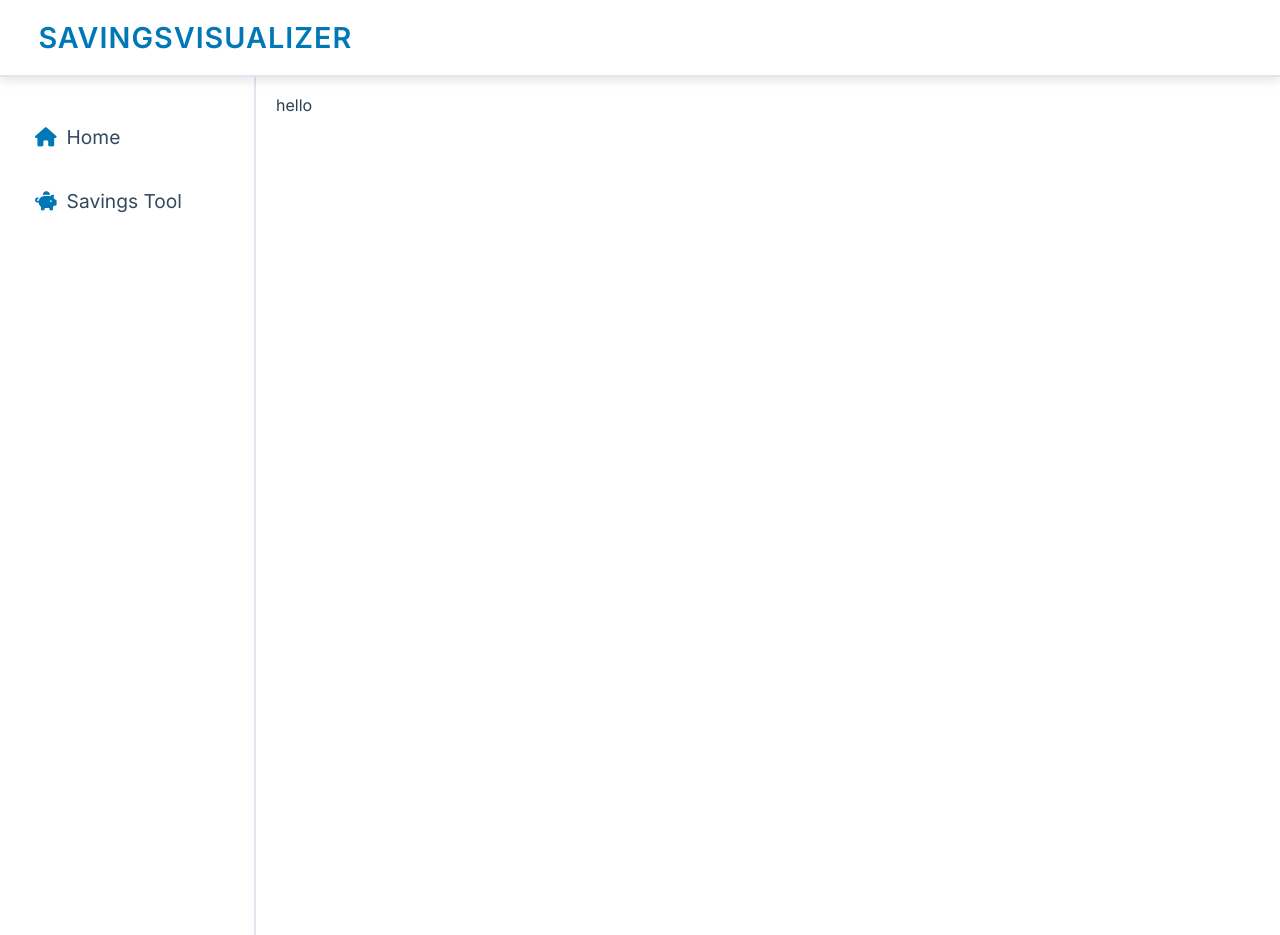
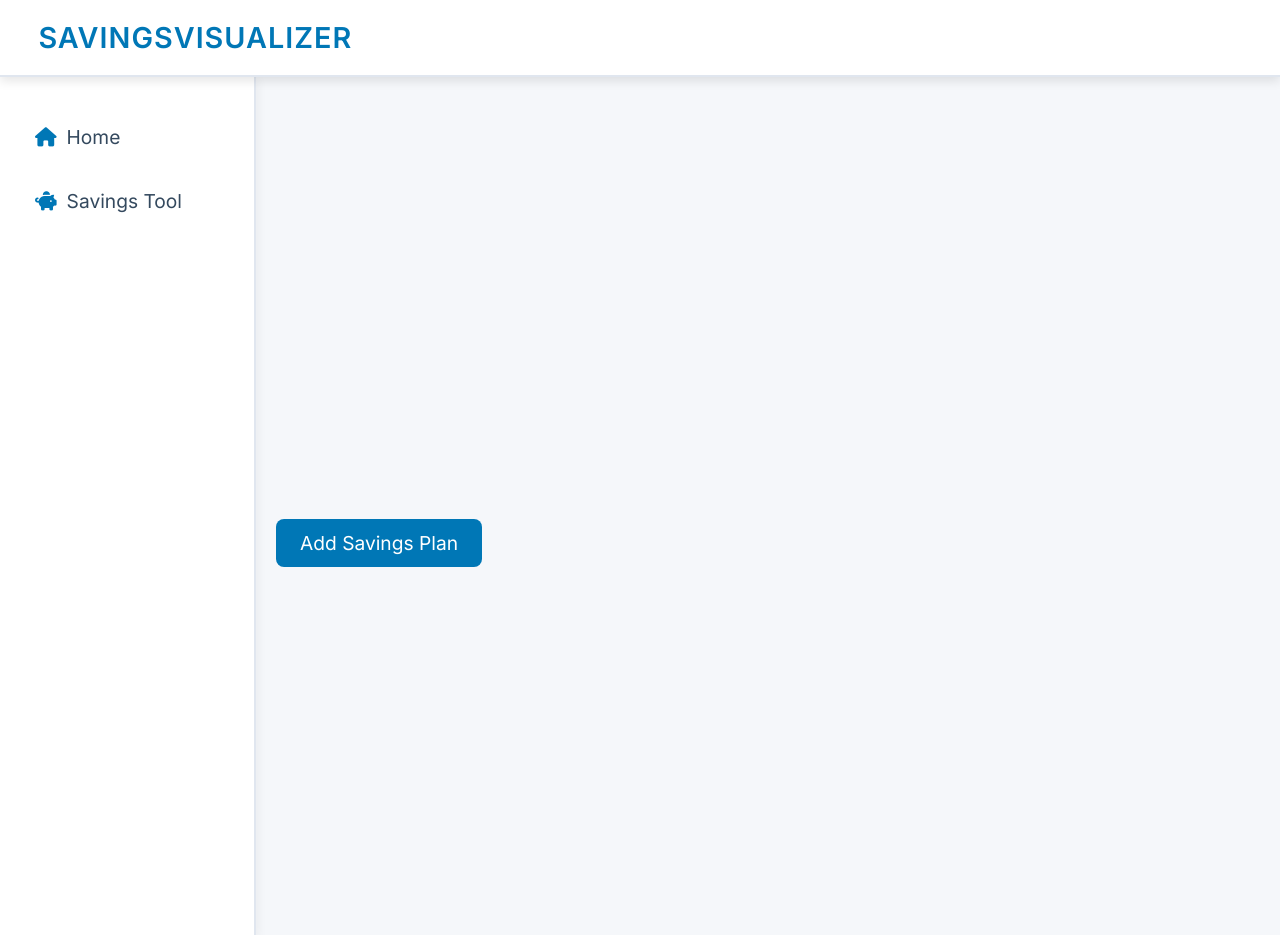
Before and after one commit to yashpr27/SavingsVisualizer, a Flask app: page /savings in a window 1280 px wide. Run offline with Flask 3, Linux system fonts and the light colour scheme.

Commit message:
Add button to SavingsTool

```diff
--- a/static/css/layout.css
+++ b/static/css/layout.css
@@ -58,11 +58,14 @@
 }
 
 .content {
-    flex-grow: 1;
+    display: flex;
+    flex-direction: column;
+    justify-content: center; /* Centers content vertically */
+    align-items: center; /* Centers content horizontally */
+    height: 100vh; /* Ensures it takes up the full viewport height */
     padding: 20px;
-    background: #ffffff;
-    overflow-y: auto;
 }
+
 
 .menu {
     list-style-type: none;
--- /dev/null
+++ b/static/css/savingsTool.css
@@ -0,0 +1,22 @@
+.savings-header {
+    display: flex;
+    justify-content: center; /* horizontal centering */
+    align-items: center; /* vertical centering */
+    width: 100%;
+    height: 100%;
+}
+
+.add-savings-btn {
+    background: #0077b6;
+    color: white;
+    font-size: 1.2rem;
+    padding: 12px 24px;
+    border: none;
+    border-radius: 8px;
+    cursor: pointer;
+    transition: background 0.3s ease-in-out;
+}
+
+.add-savings-btn:hover {
+    background: #005f8a;
+}
--- a/templates/savingsTool.html
+++ b/templates/savingsTool.html
@@ -1,7 +1,13 @@
 {% extends "layout.html" %}
 
+{% block head %}
+    <link rel="stylesheet" href="static/css/savingsTool.css">
+{% endblock %}
+
 {% block body %}
-    hello
+    <div class="savings-header">
+        <button class="add-savings-btn">Add Savings Plan</button>
+    </div>
 {% endblock %}
 <!--
 NOTES:
```
Also changed, not shown: static/css/home.css (+7 -1 lines).
